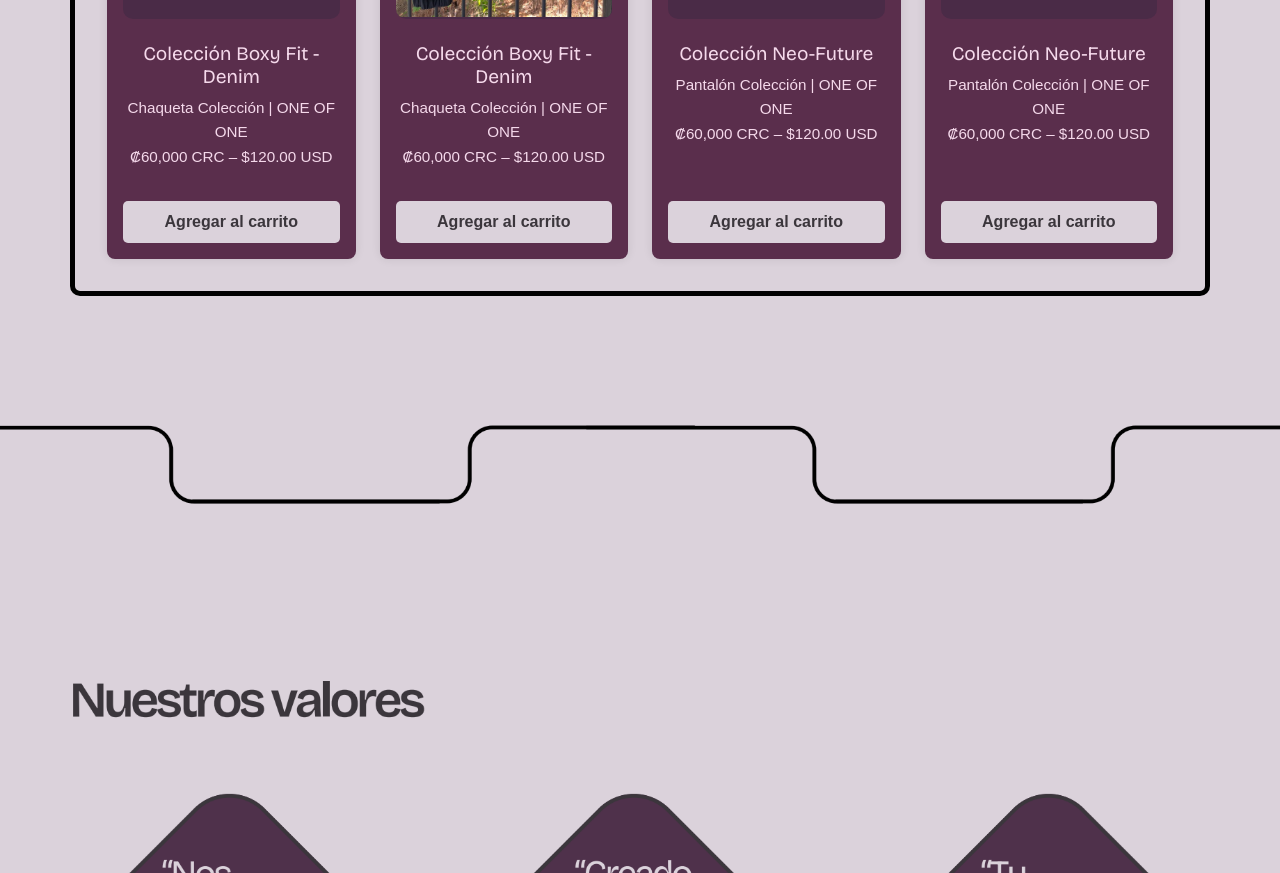
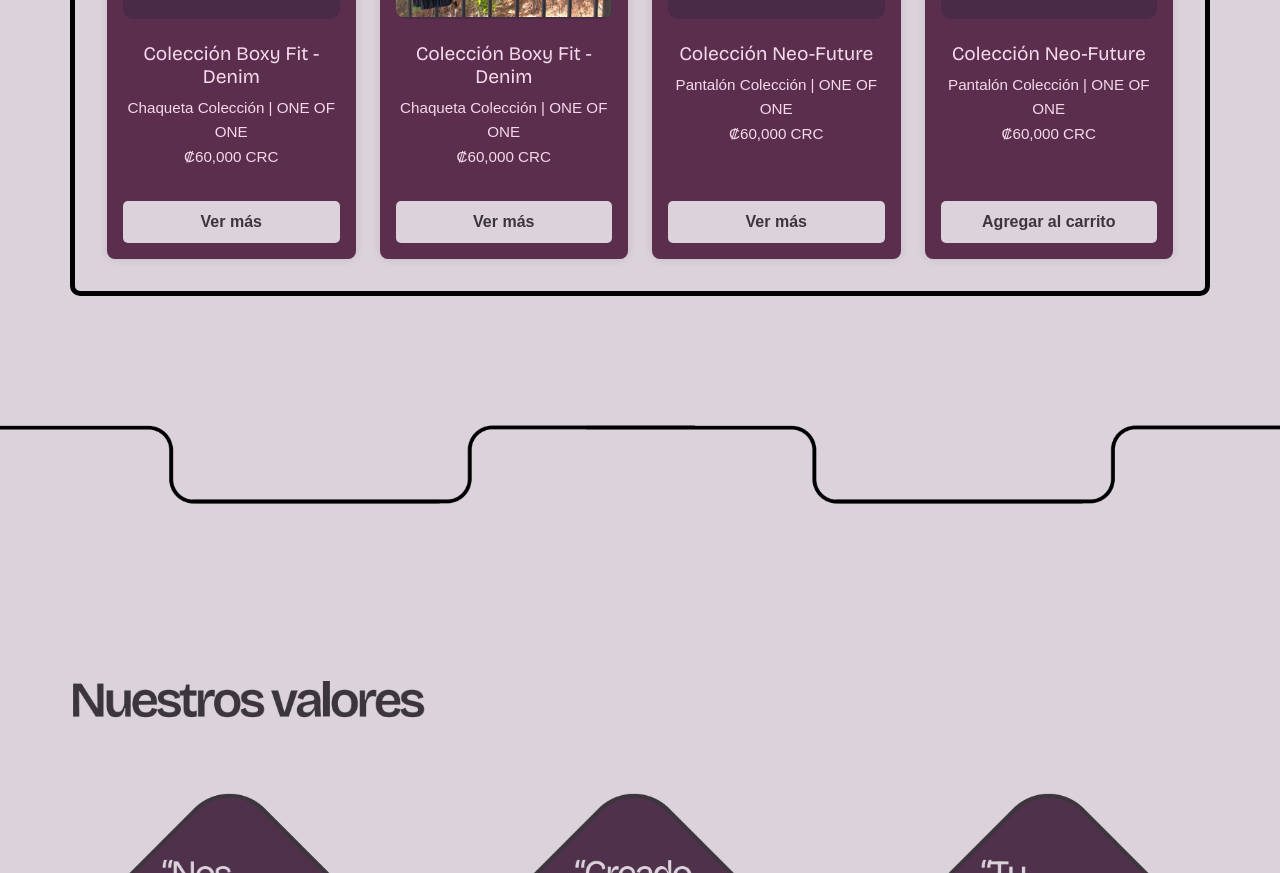
Before and after one commit to Darcs-0513/lehli2.github.io, a plain HTML site: page index.html in a window 1280 px wide. Shown: the part 2307-3180 px from the top of the page. Drawn offline with nearby package versions, Linux system fonts and the light colour scheme.

Commit message:
btnsindex

```diff
--- a/index.html
+++ b/index.html
@@ -141,7 +141,7 @@
                 <img src="img/FtCorsetFrente.png" alt="Corset 1">
               </div>
               <h5 class="producto-titulo mt-3">Corset strapple<br>Denim recycling</h5>
-              <button class="btn-ver-mas mt-2">Ver más</button>
+                    <button class="btn-ver-mas mt-2 ir-detalle" data-id="Corset Strapple">Ver más</button>
             </div>
 
             <div class="col-md-4 col-12 text-center producto-carrusel">
@@ -149,7 +149,7 @@
                 <img src="img/DiseñoFald.png" alt="Corset 2">
               </div>
               <h5 class="producto-titulo mt-3">Falda Retazos<br>1/1</h5>
-              <button class="btn-ver-mas mt-2">Ver más</button>
+      <button class="btn-ver-mas mt-2 ir-detalle" data-id="Falda Retazos">Ver más</button>
             </div>
 
             <div class="col-md-4 col-12 text-center producto-carrusel">
@@ -157,7 +157,7 @@
                 <img src="img/DiseñoJort1.png" alt="Corset 3">
               </div>
               <h5 class="producto-titulo mt-3">Jort Camouflaged<br>1/1</h5>
-              <button class="btn-ver-mas mt-2">Ver más</button>
+      <button class="btn-ver-mas mt-2 ir-detalle" data-id="Jort Camouflaged">Ver más</button>
             </div>
           </div>
         </div>
@@ -171,7 +171,7 @@
                 <img src="img/Modelo1.jpg" alt="Styling 1">
               </div>
               <h5 class="producto-titulo mt-3">Styling 1<br>Conjunto de prendas</h5>
-              <button class="btn-ver-mas mt-2">Ver más</button>
+      <button class="btn-ver-mas mt-2 ir-detalle" data-id="Styling 1">Ver más</button>
             </div>
 
             <div class="col-md-4 col-12 text-center producto-carrusel">
@@ -179,7 +179,7 @@
                 <img src="img/Modelo2 (1).jpg" alt="Styling 2">
               </div>
               <h5 class="producto-titulo mt-3">Styling 2<br>Conjunto de prendas</h5>
-              <button class="btn-ver-mas mt-2">Ver más</button>
+      <button class="btn-ver-mas mt-2 ir-detalle" data-id="Styling 2">Ver más</button>
             </div>
 
             <div class="col-md-4 col-12 text-center producto-carrusel">
@@ -187,7 +187,7 @@
                 <img src="img/Modelo3.jpg" alt="Styling 3">
               </div>
               <h5 class="producto-titulo mt-3">Styling 3<br>Conjunto de prendas</h5>
-              <button class="btn-ver-mas mt-2">Ver más</button>
+      <button class="btn-ver-mas mt-2 ir-detalle" data-id="Styling 3">Ver más</button>
             </div>
 
           </div>
@@ -229,9 +229,9 @@
           <div class="contenido-producto flex-grow-1 d-flex flex-column justify-content-between">
             <div>
               <h3><br>Colección Boxy Fit - Denim</h3>
-              <p>Chaqueta Colección | ONE OF ONE<br>₡60,000 CRC – $120.00 USD</p>
+              <p>Chaqueta Colección | ONE OF ONE<br>₡60,000 CRC</p>
             </div>
-            <button>Agregar al carrito</button>
+<button class="ir-detalle" data-id="Chaqueta Colección">Ver más</button>
           </div>
         </div>
       </div>
@@ -245,9 +245,9 @@
           <div class="contenido-producto flex-grow-1 d-flex flex-column justify-content-between">
             <div>
               <h3><br>Colección Boxy Fit - Denim</h3>
-              <p>Chaqueta Colección | ONE OF ONE<br>₡60,000 CRC – $120.00 USD</p>
+              <p>Chaqueta Colección | ONE OF ONE<br>₡60,000 CRC</p>
             </div>
-            <button>Agregar al carrito</button>
+<button class="ir-detalle" data-id="Chaqueta Colección">Ver más</button>
           </div>
         </div>
       </div>
@@ -261,10 +261,9 @@
           <div class="contenido-producto flex-grow-1 d-flex flex-column justify-content-between">
             <div>
               <h3><br>Colección Neo-Future</h3>
-              <p>Pantalón Colección | ONE OF ONE<br>₡60,000 CRC – $120.00 USD</p>
+              <p>Pantalón Colección | ONE OF ONE<br>₡60,000 CRC</p>
             </div>
-            <button>Agregar al carrito</button>
-          </div>
+<button class="ir-detalle" data-id="Pantalón Colección">Ver más</button>          </div>
         </div>
       </div>
 
@@ -277,7 +276,7 @@
           <div class="contenido-producto flex-grow-1 d-flex flex-column justify-content-between">
             <div>
               <h3><br>Colección Neo-Future</h3>
-              <p>Pantalón Colección | ONE OF ONE<br>₡60,000 CRC – $120.00 USD</p>
+              <p>Pantalón Colección | ONE OF ONE<br>₡60,000 CRC</p>
             </div>
             <button>Agregar al carrito</button>
           </div>
@@ -343,5 +342,22 @@
 
   <script src="./Js/productos.js"></script>
   <script src="./Js/carrito.js"></script>
+
+
+<script>
+  function irADetalle(nombre) {
+    if (!nombre) return;
+    window.location.href = "detalleProductos.html?id=" + encodeURIComponent(nombre);
+  }
+
+  document.addEventListener("click", (e) => {
+    const btn = e.target.closest(".ir-detalle");
+    if (!btn) return;
+    irADetalle(btn.dataset.id);
+  });
+</script>
+
+
+
 </body>
 </html>
```
Also changed, not shown: acercade.html (+0 -1 lines).
